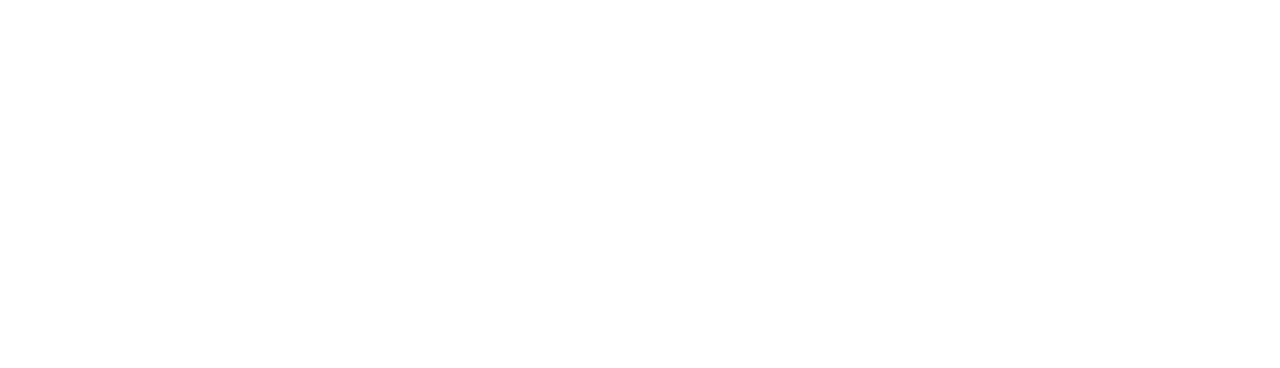
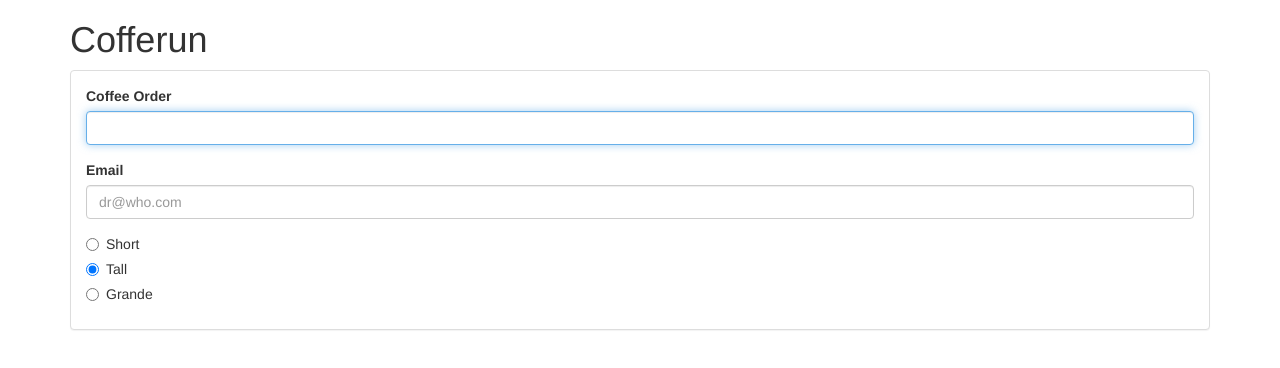
Before and after one commit to notgit45/cofeerun, a website: page index.html in a window 1280 px wide. Drawn offline with nearby package versions, Linux system fonts and the light colour scheme.

Commit message:
Page 241

```diff
--- a/index.html
+++ b/index.html
@@ -1,16 +1,50 @@
 <!DOCTYPE html>
 <html lang="en">
+
 <head>
     <meta charset="UTF-8">
     <meta name="viewport" content="width=device-width, initial-scale=1.0">
     <meta http-equiv="X-UA-Compatible" content="ie=edge">
-    <title>Document</title>
+    <title>CoffeeRun</title>
+    <!-- <link rel="stylesheet" href="https://cdnjs.cloudflare.com/ajax/libs/twitter-bootstrap/4.3.1/js/bootstrap.min.js"> -->
+    <link rel="stylesheet" href='https://cdnjs.cloudflare.com/ajax/libs/twitter-bootstrap/3.3.6/css/bootstrap.min.css'>
 </head>
-<body>
 
+<body class="container">
+    <header>
+        <h1>Cofferun</h1>
+    </header>
+    <section>
+        <div class="panel panel-default">
+            <div class="panel-body">
+                <form action="" data-coffee-order='form'>
+                    <div class="form-group">
+                        <label for='coffeeOrder'>Coffee Order</label>
+                        <input type="text" class="form-control" name='coffee' id='coffeeOrder' autofocus>
+                    </div>
+                    <div class="form-group">
+                        <label for="emailInput">Email</label>
+                        <input type="email" class="form-control" name="emailAddress" id="emailInput" value=""
+                            placeholder="dr@who.com">
+                    </div>
+                    <div class="radio">
+                        <label for=""><input type="radio" name="size" value="short">Short</label>
+                    </div>
+                    <div class="radio">
+                            <label for=""><input type="radio" name="size" value="tall" checked>Tall</label>
+                        </div>
+                        <div class="radio">
+                                <label for=""><input type="radio" name="size" value="grande">Grande</label>
+                            </div>
+                </form>
+
+            </div>
+        </div>
+    </section>
     <script src="scripts/datastore.js"></script>
     <script src="scripts/truck.js"></script>
     <script src="scripts/main.js"></script>
 
 </body>
+
 </html>
```
